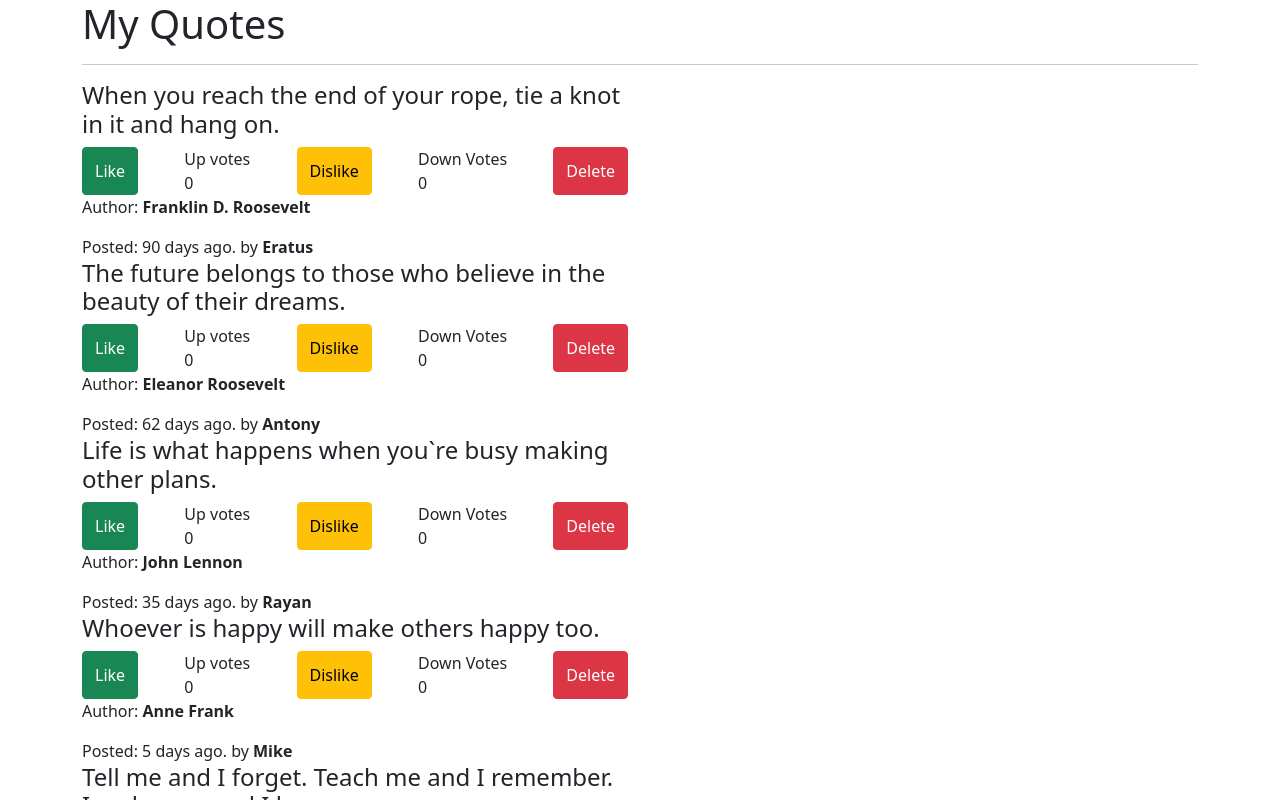
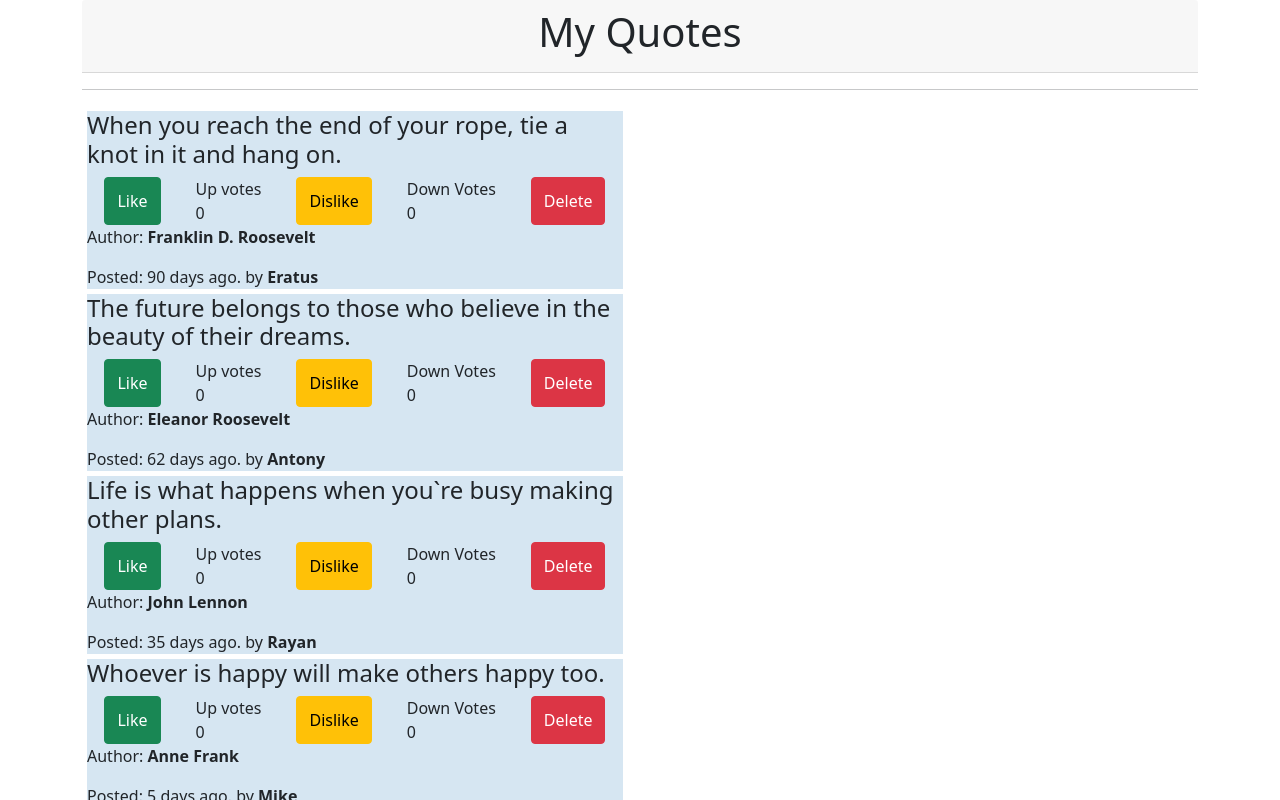
Before and after one commit to ErastusNjaramba/Quotes-App, an Angular app: page / in a window 1280 px wide. Shown: the top 800 px of the page. Built offline with nearby package versions, Linux system fonts and the light colour scheme.

Commit message:
add style to quote background and margin

```diff
--- a/src/app/quote-detail/quote-detail.component.css
+++ b/src/app/quote-detail/quote-detail.component.css
@@ -1,5 +1,5 @@
 .votes{
 display: flex;
 flex-direction: row;
-justify-content: space-between;
+justify-content: space-around;
 }
--- a/src/app/quote/quote.component.css
+++ b/src/app/quote/quote.component.css
@@ -0,0 +1,4 @@
+.quote{
+  background-color: #D6E6F2;
+  margin: 5px;
+}
--- a/src/app/quote/quote.component.html
+++ b/src/app/quote/quote.component.html
@@ -1,9 +1,11 @@
 <div class="container">
-  <h1>My Quotes</h1>
+  <div class="card-header text-center">
+     <h1>My Quotes</h1>
+  </div>
   <hr>
   <div class="row">
     <div class="col-md-6">
-      <div *ngFor='let quote of quotes;let i = index'>
+      <div *ngFor='let quote of quotes;let i = index' class="quote">
         <div>
           <h4>{{quote.words}}</h4>
         </div>
```
